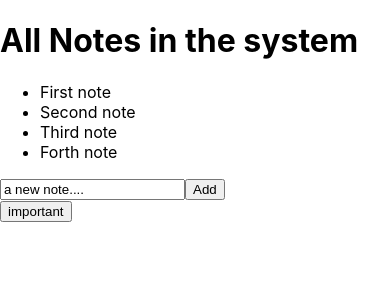
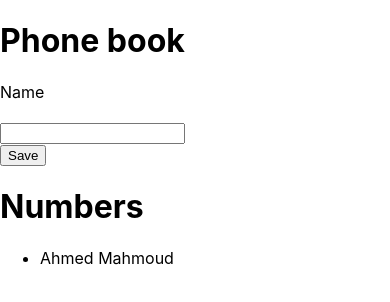
Before and after one commit to ahmed-abdelfata7/openfullstack, a React (Create React App) app: page / in a window 390 px wide. Shown: the top 302 px of the page. Built offline with nearby package versions, Linux system fonts and the light colour scheme.

Commit message:
phone-book01

```diff
--- a/src/App.js
+++ b/src/App.js
@@ -1,50 +1,38 @@
 import React, { useState } from "react";
-import Note from "./components/Note";
-
-const App = props => {
-  const [notes, setNotes] = useState(props.notes);
-  const [newNote, setNewNote] = useState("a new note....");
-  const [showAll, setShowAll] = useState(true);
-
-  const allNotes = showAll
-    ? notes.map(note => {
-        return <Note note={note} key={note.id} />;
-      })
-    : notes
-        .filter(note => {
-          return note.important;
-        })
-        .map(note => {
-          return <Note note={note} key={note.id} />;
-        });
-  const addNewNote = event => {
-    setNewNote(event.target.value);
+import Contact from "./components/Contact";
+const App = () => {
+  const [persons, setPerson] = useState([{ name: "Ahmed Mahmoud" }]);
+  const [name, setName] = useState("");
+  const allPersons = persons.map(person => {
+    return <Contact name={person.name} key={person.name} />;
+  });
+  const saveContact = event => {
+    event.preventDefault();
+    let newName = name;
+    let newContacts = persons.concat({ name: newName });
+    setPerson(newContacts);
+    setName("");
   };
-  const addNote = event => {
-    event.preventDefault();
-    let important = notes.length % 2 === 0 ? true : false;
-    const newSavedNote = {
-      id: notes.length + 1,
-      title: newNote,
-      important
-    };
-    setNotes(notes.concat(newSavedNote));
-    //setNotes([...notes, newSavedNote]);
-    console.log(notes);
-    setNewNote("");
-  };
-  const showHide = () => {
-    setShowAll(!showAll);
+  const saveName = event => {
+    let newName = event.target.value;
+    setName(newName);
   };
   return (
     <div>
-      <h1>All Notes in the system</h1>
-      <ul>{allNotes}</ul>
-      <form onSubmit={addNote}>
-        <input value={newNote} onChange={addNewNote} />
-        <button type="submit">Add</button>
+      <h1>Phone book</h1>
+      <form onSubmit={saveContact}>
+        <div>
+          <label>Name</label>
+          <br />
+          <br />
+          <input value={name} onChange={saveName} />
+        </div>
+        <div>
+          <button type="submit">Save</button>
+        </div>
       </form>
-      <button onClick={showHide}>{showAll ? "important" : "all"}</button>
+      <h1>Numbers</h1>
+      <ul>{allPersons}</ul>
     </div>
   );
 };
--- /dev/null
+++ b/src/components/Contact.js
@@ -0,0 +1,5 @@
+import React from "react";
+const Contact = ({ name }) => {
+  return <li>{name}</li>;
+};
+export default Contact;
--- a/src/index.js
+++ b/src/index.js
@@ -3,29 +3,7 @@ import ReactDOM from "react-dom";
 import "./index.css";
 import App from "./App";
 import * as serviceWorker from "./serviceWorker";
-const notes = [
-  {
-    id: 1,
-    title: "First note",
-    important: true
-  },
-  {
-    id: 2,
-    title: "Second note",
-    important: false
-  },
-  {
-    id: 3,
-    title: "Third note",
-    important: false
-  },
-  {
-    id: 4,
-    title: "Forth note",
-    important: true
-  }
-];
-ReactDOM.render(<App notes={notes} />, document.getElementById("root"));
+ReactDOM.render(<App />, document.getElementById("root"));
 
 // If you want your app to work offline and load faster, you can change
 // unregister() to register() below. Note this comes with some pitfalls.
```
